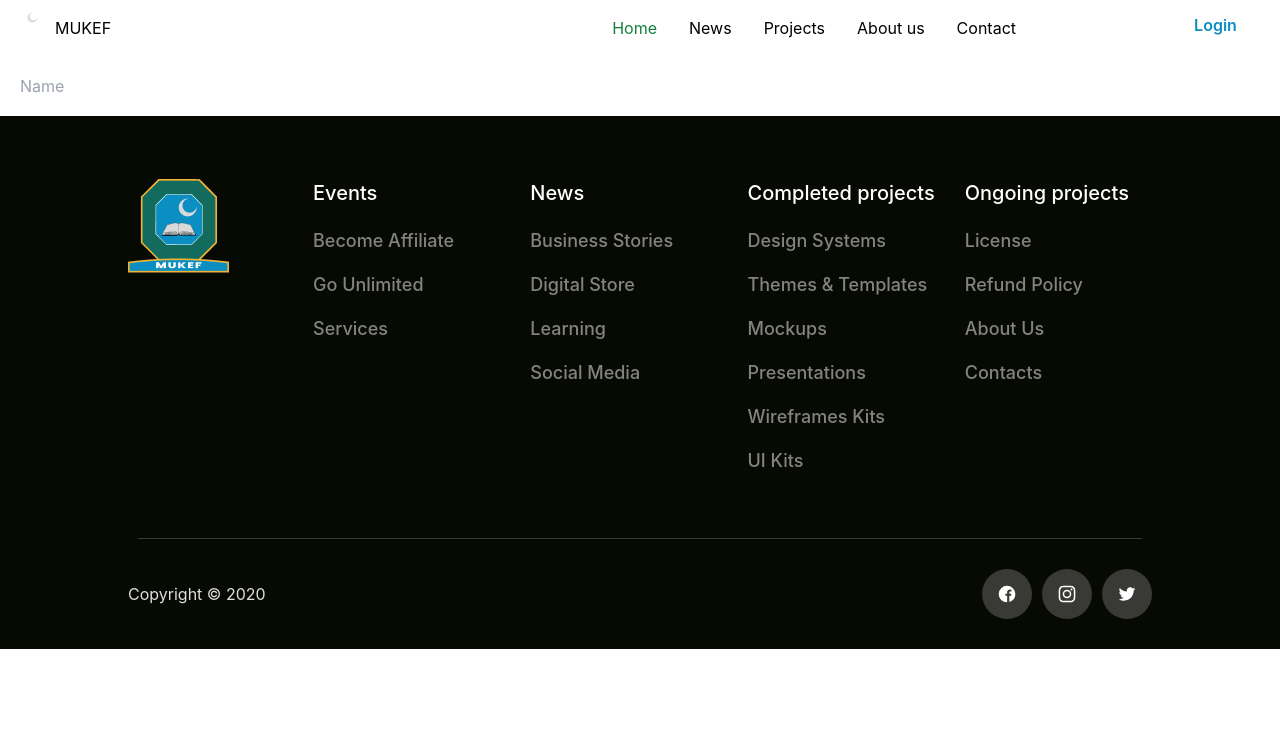
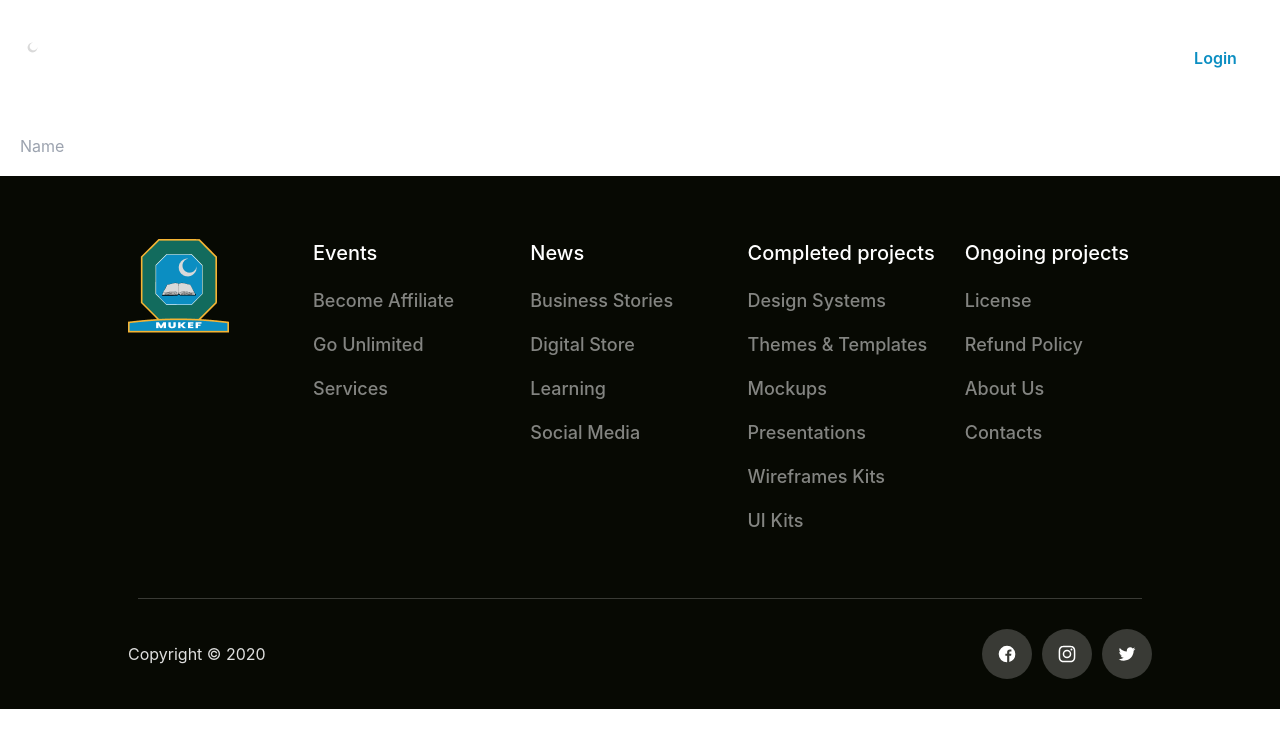
Before and after one commit to mufidat3250/MUKEF-website, a React (Vite) app: page / in a window 1280 px wide. Shown: the top 748 px of the page. Built offline with nearby package versions, Linux system fonts and the light colour scheme.

Commit message:
navtab fix

```diff
--- a/src/Pages/AboutUs/index.tsx
+++ b/src/Pages/AboutUs/index.tsx
@@ -5,7 +5,7 @@ import { navData } from '../../data'
 const AboutUs = () => {
   return (
     <div>
-    <NavTabs tabs={navData} tabIndex={2} />
+    <NavTabs tabs={navData} tabIndex={3} />
 
     </div>
   )
--- a/src/Pages/Contacts/index.tsx
+++ b/src/Pages/Contacts/index.tsx
@@ -5,7 +5,7 @@ import { navData } from '../../data'
 const Contacts = () => {
   return (
  <div>
-    <NavTabs tabs={navData} tabIndex={3} />
+    <NavTabs tabs={navData} tabIndex={4} />
 
  </div>
   )
--- a/src/Pages/Home/index.tsx
+++ b/src/Pages/Home/index.tsx
@@ -9,7 +9,7 @@ const HomePage = () => {
   return (
     <PageLayout>
 {/* <Button title='See all' customStyle={'!bg-[#070903]'} /> */}
-<NavTabs tabs={navData} />
+<NavTabs tabs={navData} tabIndex={0} />
 <Input placeholder={'Name'} />
     </PageLayout>
   )
--- a/src/Pages/Projects/index.tsx
+++ b/src/Pages/Projects/index.tsx
@@ -4,7 +4,7 @@ import { navData } from '../../data'
 
 const Projects = () => {
   return (
-    <div className='text-black'>
+    <div className='bg-red-400'>
     <NavTabs tabs={navData} tabIndex={2} />
 
     </div>
--- a/src/attoms/NavTabs/Nav.scss
+++ b/src/attoms/NavTabs/Nav.scss
@@ -1,9 +1,9 @@
 .NavBar{
-    @apply flex text-black justify-between ;
+    @apply flex text-black justify-between items-center  py-8;
     .tabs{
-        @apply flex text-black;
+        @apply flex text-black items-center;
     }
     .tab{
-        @apply p-4 cursor-pointer;
+        @apply px-[1.6875rem] cursor-pointer text-white;
     }
 }
--- a/src/attoms/NavTabs/index.tsx
+++ b/src/attoms/NavTabs/index.tsx
@@ -18,15 +18,15 @@ const NavTabs = ({tabs, tabIndex}:navbarProp) => {
   }
   return (
     <div className=' NavBar'>
-        <div className='flex items-center'>
+        <div className='flex items-center space-x-[2.0625rem]'>
           <div className=''>
             <img src='/public/images/MukefLogo1.png' alt="" />
           </div>
-          <h1>MUKEF</h1>
+          <h1 className='font-[500] text-[#FFFFFF] text-[2.1255rem] cursor-pointer'>MUKEF</h1>
         </div>
    <div className='flex space-x-[7.4375rem]'>
    <div className='tabs'>
-     {tabs.map((tab:any, index:number)=><p  className={`tab ${active==index ? ' text-green-700':''}`} key={`nav${index} `} onClick={()=>handleNav(tab.link, index)}>{tab.title}</p>)}
+     {tabs.map((tab:any, index:number)=><p  className={`tab ${active==index ? 'opacity-[0.5]':'text-white'}`} key={`nav${index} `} onClick={()=>handleNav(tab.link, index)}>{tab.title}</p>)}
      </div>
       <div className='w-[8.0625rem]'>
       <Button title={'Login'} customStyle={'!font-[600] !text-[#0B8EC2] bg-white !rounded-[5px]'}/>
```
